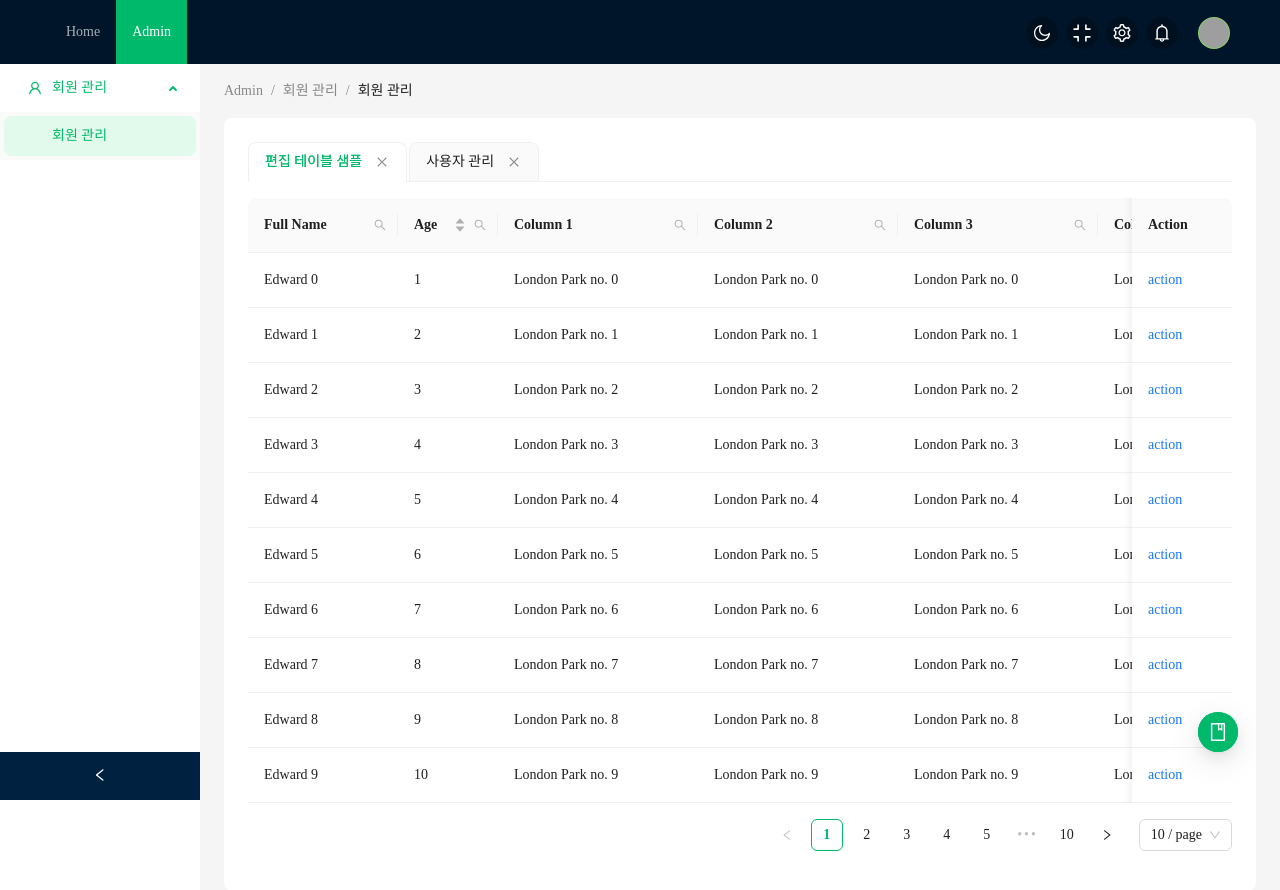
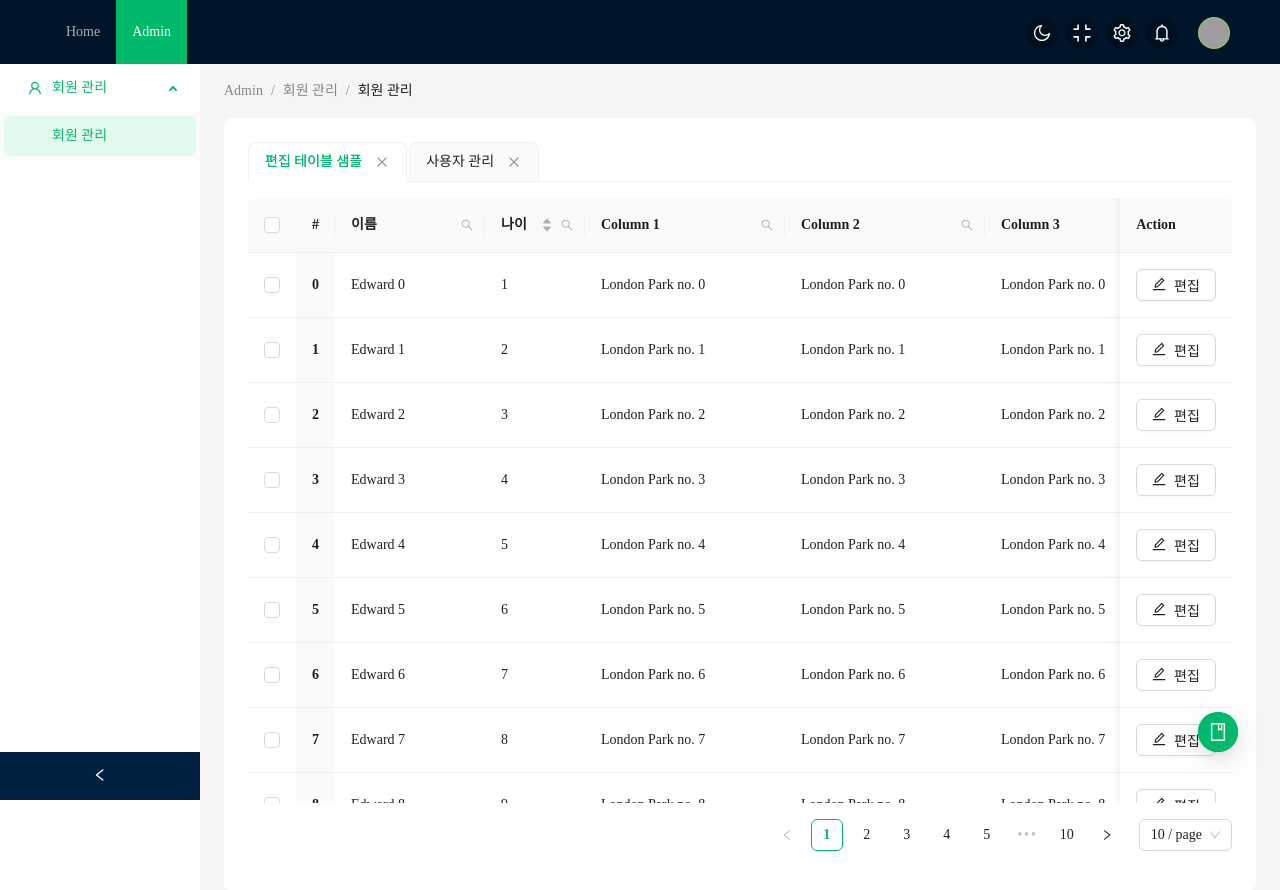
Before and after one commit to coldrain-f/antd-dashboard, a React (Create React App) app: page /dashboard in a window 1280 px wide. Shown: the top 890 px of the page. Built offline with nearby package versions, Linux system fonts and the light colour scheme; grey boxes are pictures that could not be loaded.

Commit message:
Add: 편집 테이블 샘플 행 번호 추가

```diff
--- a/src/CloudExampleEditTable.tsx
+++ b/src/CloudExampleEditTable.tsx
@@ -1,5 +1,5 @@
 import React, { useRef, useState } from "react";
-import { SearchOutlined } from "@ant-design/icons";
+import { EditOutlined, SearchOutlined } from "@ant-design/icons";
 import type { InputRef, TableColumnsType, TableColumnType } from "antd";
 import { Button, Input, Space, Table } from "antd";
 import type { FilterDropdownProps } from "antd/es/table/interface";
@@ -85,7 +85,7 @@ const CloudExampleEditTable: React.FC = () => {
               setSearchedColumn(dataIndex);
             }}
           >
-            필터
+            적용
           </Button>
           <Button
             type="link"
@@ -127,19 +127,23 @@ const CloudExampleEditTable: React.FC = () => {
 
   const columns: TableColumnsType<DataType> = [
     {
-      title: "Full Name",
+      title: "#",
+      dataIndex: "key",
+      rowScope: "row",
+      fixed: "left",
+    },
+    {
+      title: "이름",
       width: 150,
       dataIndex: "name",
       key: "name",
-      fixed: "left",
       ...getColumnSearchProps("name"),
     },
     {
-      title: "Age",
+      title: "나이",
       width: 100,
       dataIndex: "age",
       key: "age",
-      fixed: "left",
       ...getColumnSearchProps("age"),
       sorter: (a, b) => a.age - b.age,
       sortDirections: ["descend", "ascend"],
@@ -199,7 +203,7 @@ const CloudExampleEditTable: React.FC = () => {
       key: "operation",
       fixed: "right",
       width: 100,
-      render: () => <a>action</a>,
+      render: () => <Button icon={<EditOutlined />}>편집</Button>,
     },
   ];
 
@@ -217,6 +221,9 @@ const CloudExampleEditTable: React.FC = () => {
     <Table
       columns={columns}
       dataSource={data}
+      rowSelection={{
+        type: "checkbox",
+      }}
       scroll={{ x: "max-content", y: 550 }}
     />
   );
```
